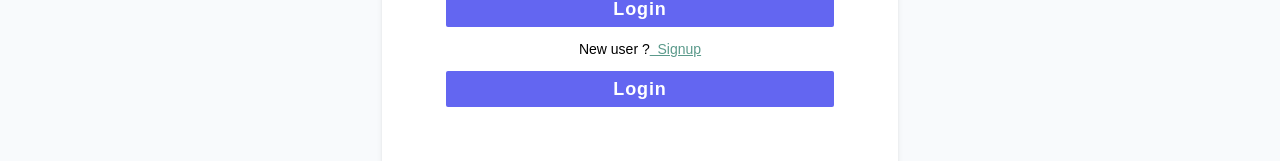
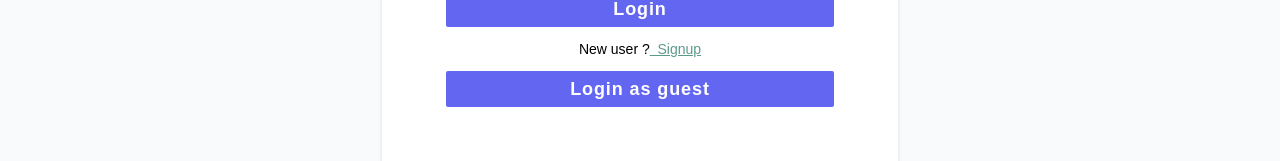
Before and after one commit to Amit-Shaw7/kanban-task-management, a React (Create React App) app in the folder frontend/: page /login in a window 1280 px wide. Shown: the part 455-616 px from the top of the page. Built offline with nearby package versions, Linux system fonts and the light colour scheme.

Commit message:
chnaged login button name as guest login

```diff
--- a/frontend/src/pages/Login.js
+++ b/frontend/src/pages/Login.js
@@ -63,7 +63,7 @@ export default function Login() {
                   <p className='text-black dark:text-white text-sm text-center'>New user ?
                     <Link to='/signup' className='underline text-green'>&nbsp; Signup</Link>
                   </p>
-                  <Button onClickFn={guestLogin} fullWidth={true} text='Login' type="button" name='login' />
+                  <Button onClickFn={guestLogin} fullWidth={true} text='Login as guest' type="button" name='login' />
                 </form>
               </Card>
             </div>
```
